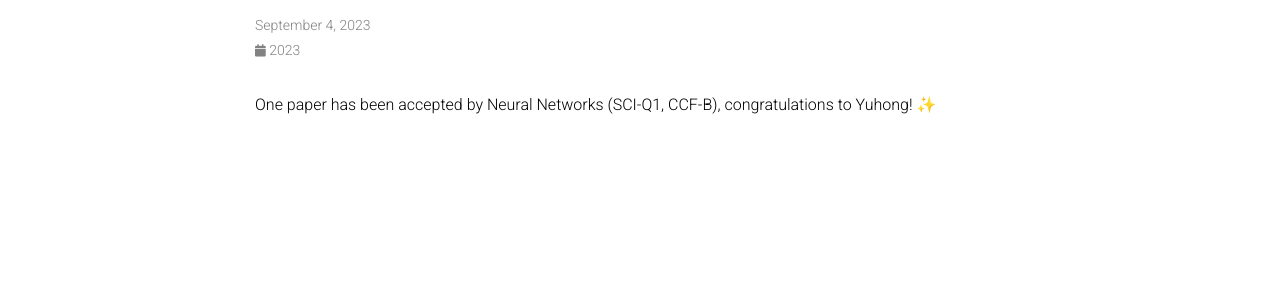
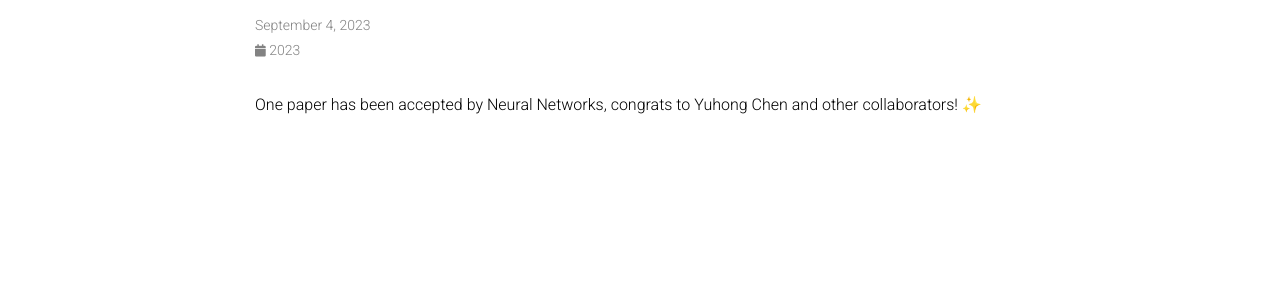
Before and after one commit to huangsuj/huangsuj.github.io, a Jekyll site: the page built from _news/news_20230904.md, in a window 1280 px wide. Shown: the part 146-432 px from the top of the page. Built offline with Jekyll 4.4.1, drawn with Linux system fonts in a browser that asks for light colours; emoji names are drawn with the system emoji font; comment, search, counter and statistics services are not loaded; a style sheet for code colours, icons or effects is not loaded.

Commit message:
Update news_20230904.md

```diff
--- a/_news/news_20230904.md
+++ b/_news/news_20230904.md
@@ -4,4 +4,4 @@ date: 2023-09-04 15:59:00-0400
 inline: true
 ---
 
-One paper has been accepted by Neural Networks (SCI-Q1, CCF-B), congratulations to Yuhong! :sparkles:
+One paper has been accepted by Neural Networks, congrats to Yuhong Chen and other collaborators! :sparkles:
```
